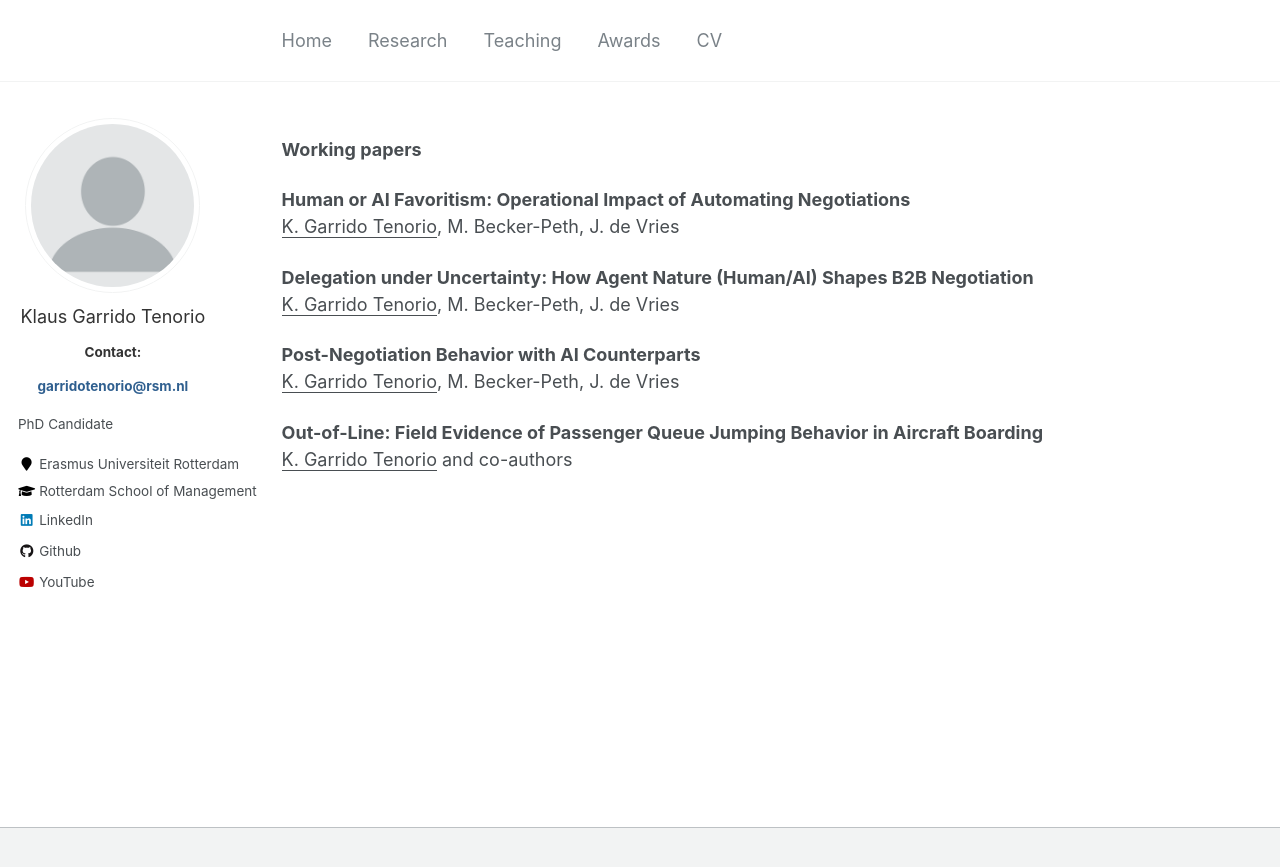
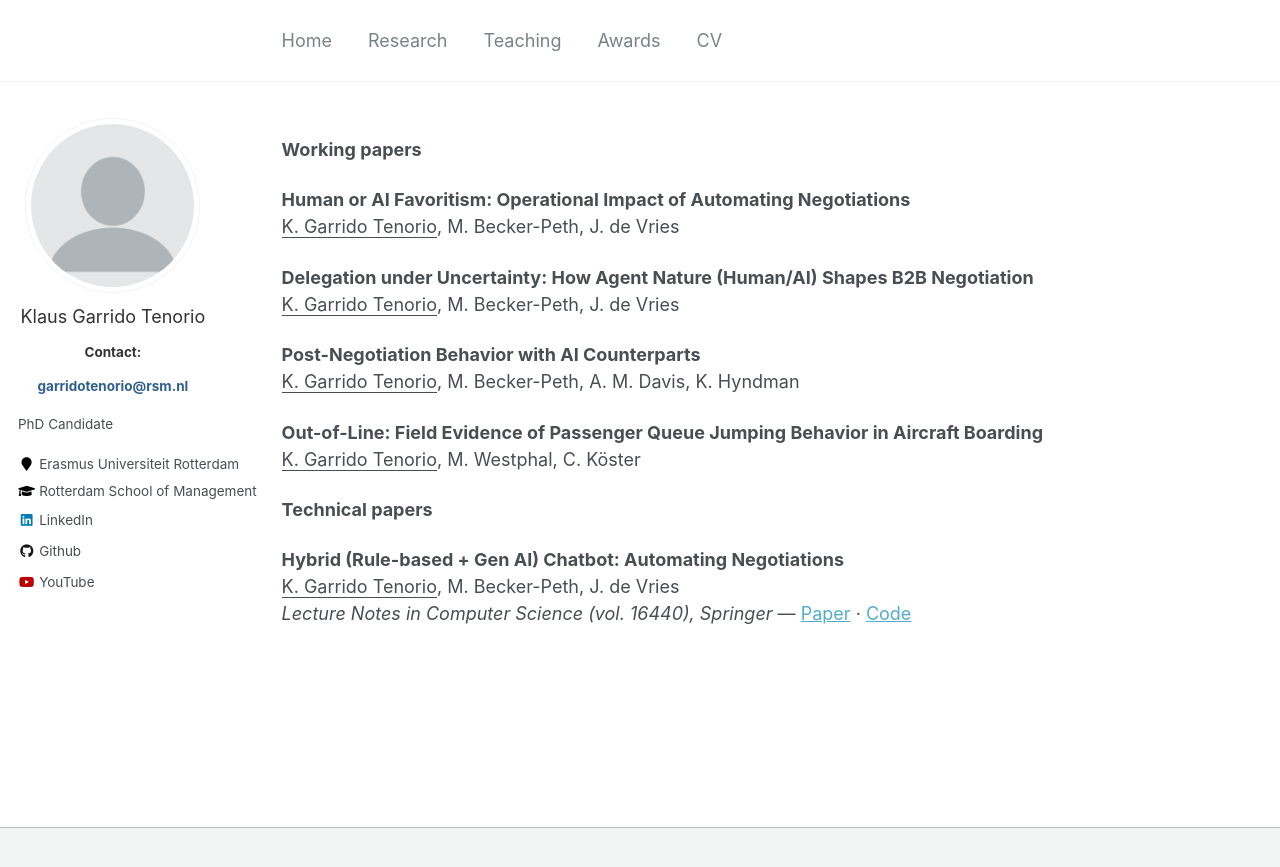
Before and after one commit to klausgarridotenorio/klausgarridotenorio.github.io, a Jekyll site: the page built from _pages/research.md, in a window 1280 px wide. Shown: the top 867 px of the page. Built offline with Jekyll 4.4.1, drawn with Linux system fonts in a browser that asks for light colours.

Commit message:
Add Hybrid Chatbot technical paper with abstract, PDF and code links

```diff
--- a/_pages/research.md
+++ b/_pages/research.md
@@ -14,7 +14,13 @@ author_profile: true
 <u>K. Garrido Tenorio</u>, M. Becker-Peth, J. de Vries
 
 **Post-Negotiation Behavior with AI Counterparts**
-<u>K. Garrido Tenorio</u>, M. Becker-Peth, J. de Vries
+<u>K. Garrido Tenorio</u>, M. Becker-Peth, A. M. Davis, K. Hyndman
 
 **Out-of-Line: Field Evidence of Passenger Queue Jumping Behavior in Aircraft Boarding**
-<u>K. Garrido Tenorio</u> and co-authors
+<u>K. Garrido Tenorio</u>, M. Westphal, C. Köster
+
+**Technical papers**
+
+**Hybrid (Rule-based + Gen AI) Chatbot: Automating Negotiations**
+<u>K. Garrido Tenorio</u>, M. Becker-Peth, J. de Vries
+*Lecture Notes in Computer Science (vol. 16440), Springer* — [Paper](/files/Hybrid_Chatbot_Automating_Negotiations.pdf) · [Code](https://github.com/KGarridoTenorio/HybridChatbot)
```
Also changed, not shown: _pages/about.md (+10 -0 lines), 1 other file.
